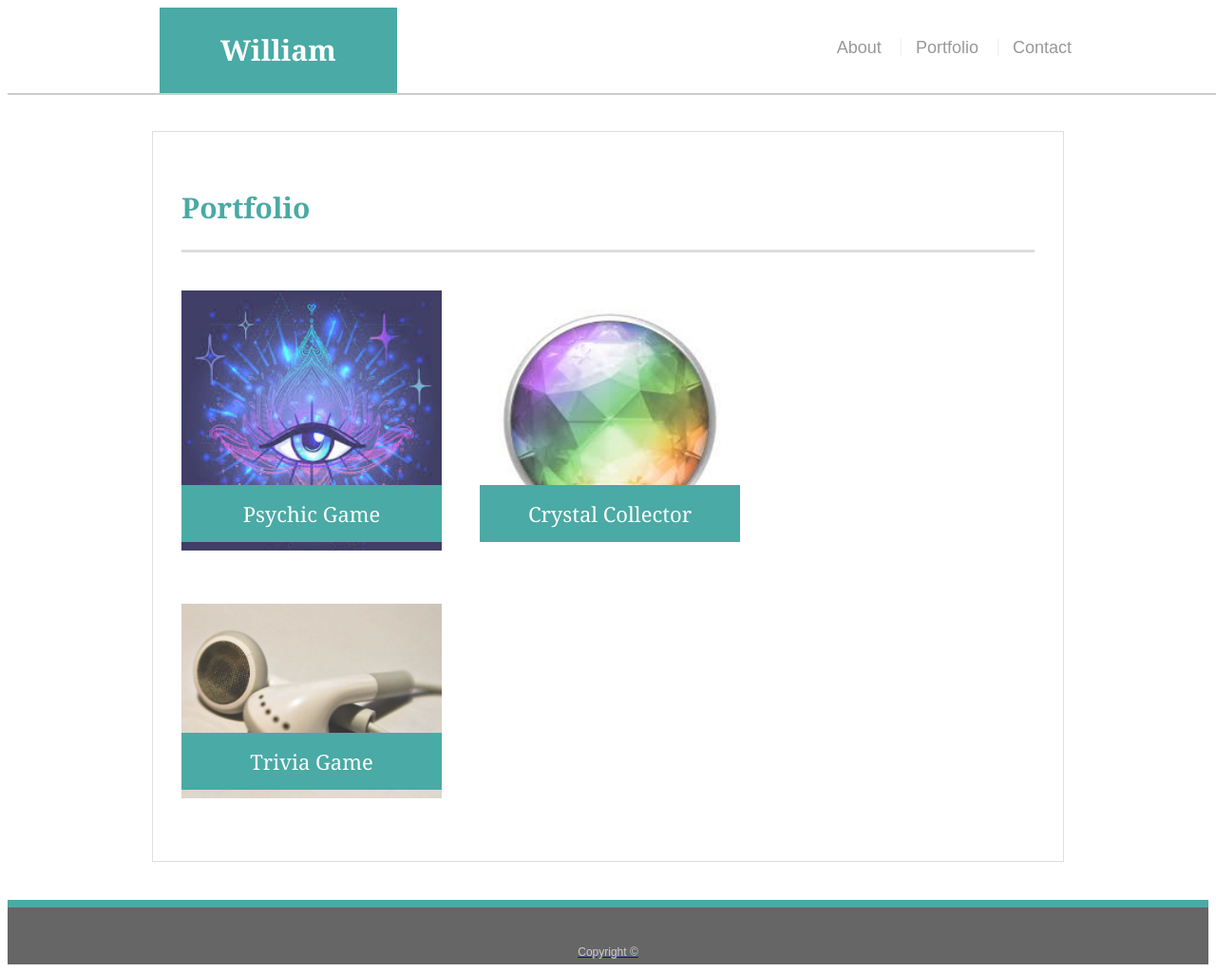
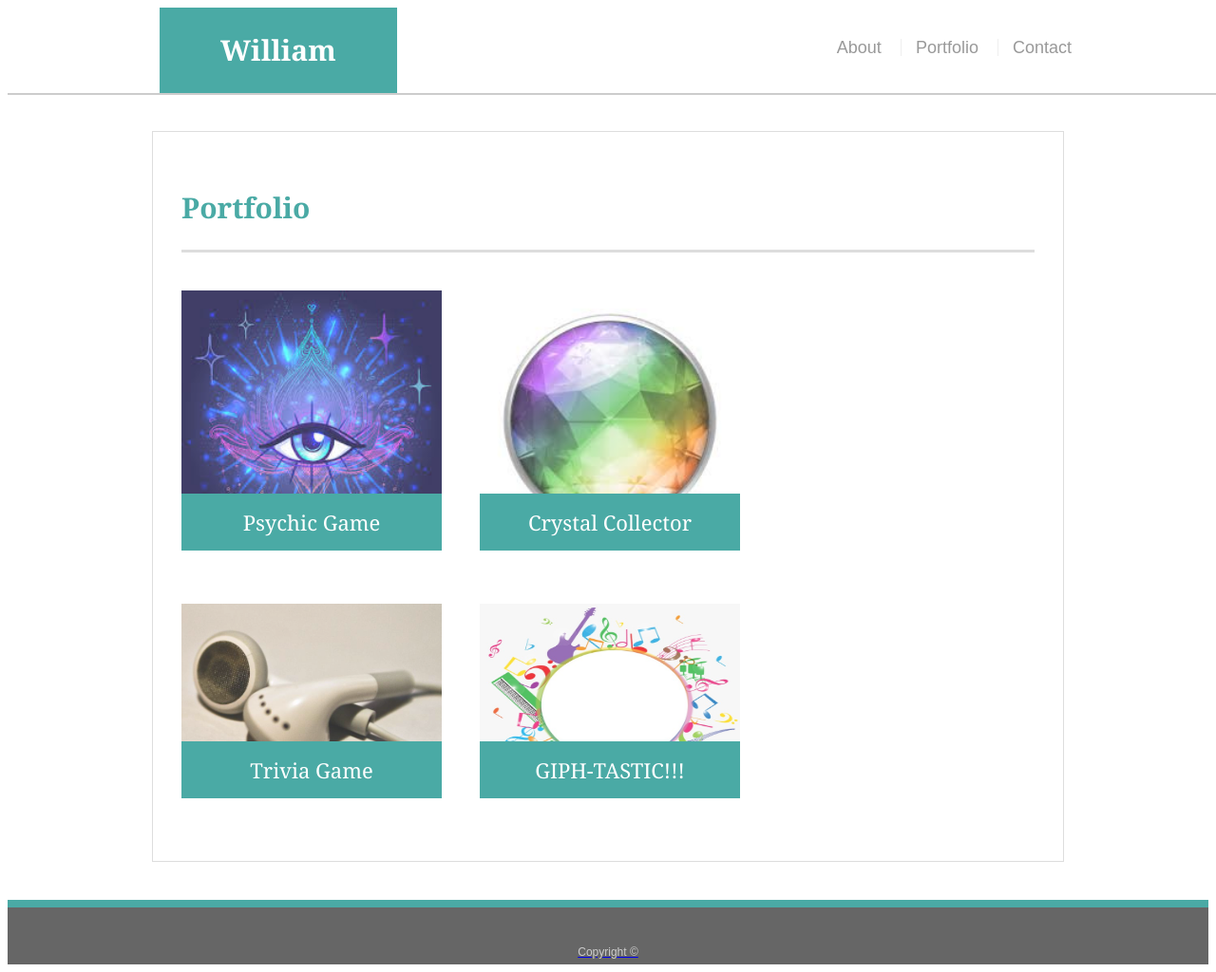
Before and after one commit to wferebee/Responsive-Portfolio, a plain HTML site: page portfolio.html in a window 1280 px wide. Shown: the whole page at 95% size. Drawn offline with Linux system fonts and the light colour scheme.

Commit message:
rearranged some files and updated my portfolio

```diff
--- a/style.css
+++ b/assets/css/style.css
@@ -161,7 +161,7 @@ h3, h2 {
 
 .work h3 {
   position: absolute;
-  bottom: 20px;
+  bottom: 11px;
   width: 100%;
   padding: 15px;
   margin-bottom: 0;
--- a/portfolio.html
+++ b/portfolio.html
@@ -5,8 +5,8 @@
   <meta charset="UTF-8">
   <title>Portfolio | William Ferebee -1</title>
 
-  <link rel="stylesheet" type="text/css" href="style.css">
-  <link rel="stylesheet" type="text/css" href="style1.css">
+  <link rel="stylesheet" type="text/css" href="assets\css\style.css">
+  <link rel="stylesheet" type="text/css" href="assets\css\style1.css">
 </head>
 
 <body>
@@ -48,7 +48,11 @@
         <h3>Trivia Game</h3>
       </div>
 
+      <div class="work">
+        <img src="assets\images\music_4.png" height="205px" alt="GIPHY_API">
+        <a href="https://wferebee.github.io/Giphy_API/" target="_blank" rel="nofollow">
 
+        <h3>GIPH-TASTIC!!!</h3>
       </div>
 
     </section>
```
Also changed, not shown: contact.html (+2 -2 lines), index.html (+2 -2 lines), assets/css/style1.css (renamed from style1.css), assets/images/music_4.png (added).
